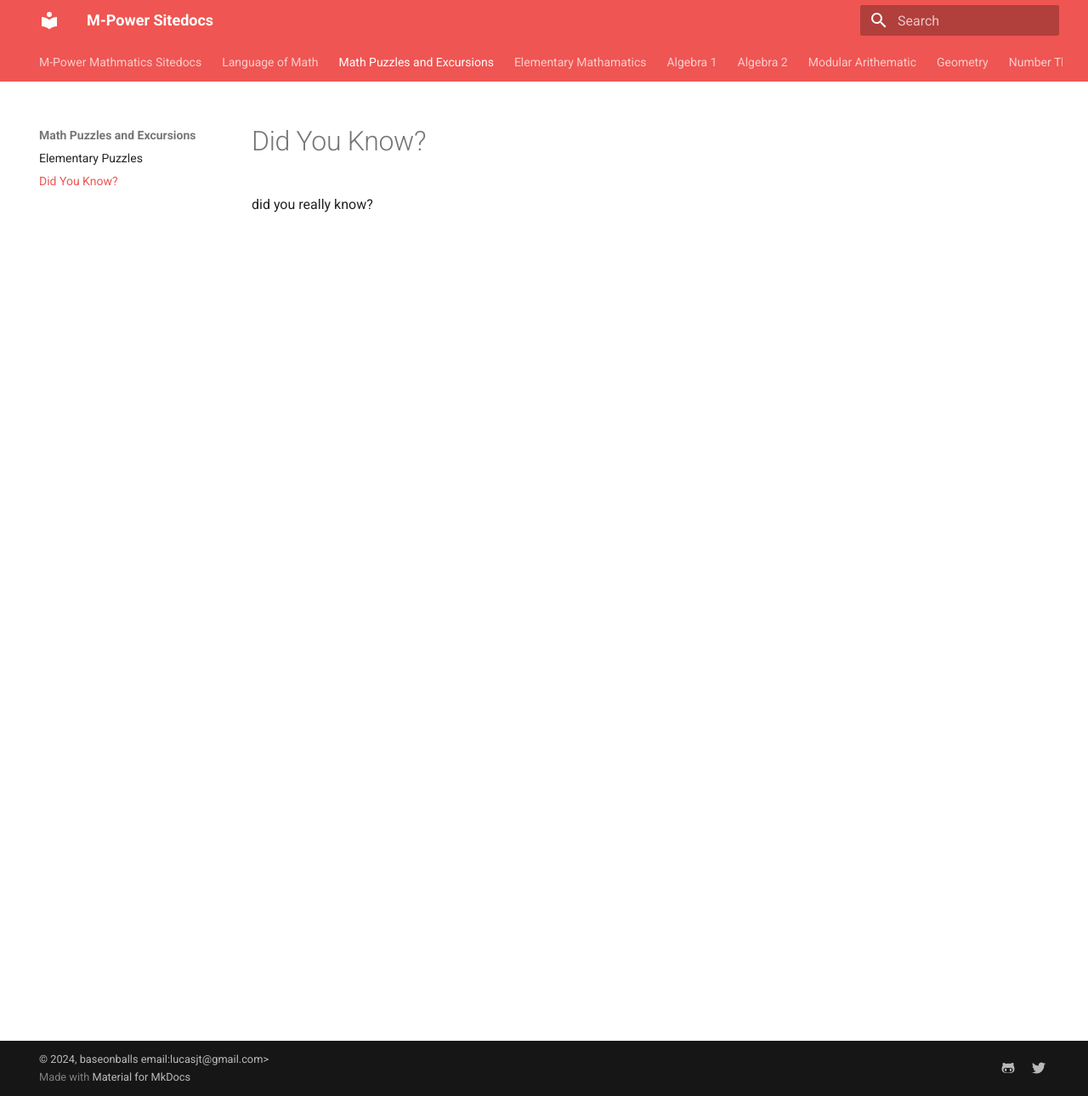
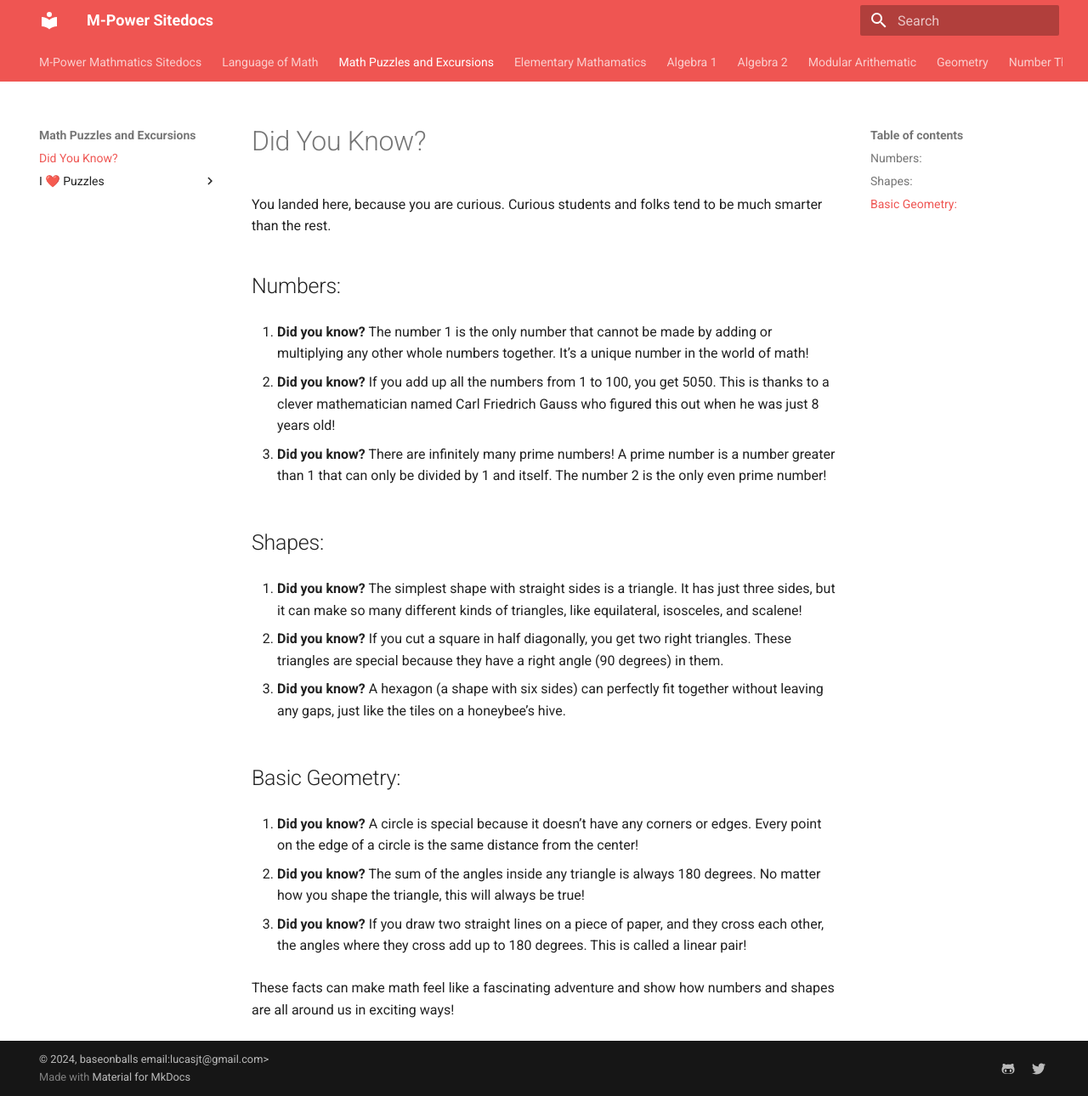
Before and after one commit to baseonballs/mpower-sitedocs, an MkDocs documentation site: the page built from site-docs/mathematics/puzzles/did_you_know.md, in a window 1280 px wide and 1290 px high. Shown: the whole window at 85% size. Built offline with MkDocs 1.6.1 and Material for MkDocs 9.7.7, drawn with Linux system fonts in a browser that asks for light colours.

Commit message:
Added did you know?

```diff
--- a/mkdocs.yml
+++ b/mkdocs.yml
@@ -88,8 +88,11 @@ nav:
       - "Structure of Inequalities": "./mathematics/a1/appendix/lang/structure_inqualities.md"
       - "Structure of Polynomials": "./mathematics/a1/appendix/lang/structure_polynomials.md"
   - "Math Puzzles and Excursions":
-    - "Elementary Puzzles": "./mathematics/puzzles/index.md"
     - "Did You Know?": "./mathematics/puzzles/did_you_know.md"
+    - "I ❤️ Puzzles":
+      - "Puzzle 1 - What is my number?": "./mathematics/elem/puzzles/level-a/puzzle-01.md"
+      - "Puzzle 2 - Magic Square, 3x3": "./mathematics/elem/puzzles/level-a/magic-squares/ms-3x3.md"
+      - "Puzzle 3 - Magic Square, 4x4": "./mathematics/elem/puzzles/level-a/magic-squares/ms-4x4.md"
   - "Elementary Mathamatics":
     - "Number Sets" :
       - "Classification of Numbers": "./mathematics/elem/number-sets/set_numbers.md"
@@ -99,10 +102,6 @@ nav:
       - "Decimal - Base 10": "./mathematics/elem/number-system/decimal.md"
       - "Binary - Base 2": "./mathematics/elem/number-system/binary.md"
       - "Hexdecimal - Base 16": "./mathematics/elem/number-system/hexidecimal.md"
-    - "I ❤️ Puzzles":
-      - "Puzzle 1 - What is my number?": "./mathematics/elem/puzzles/level-a/puzzle-01.md"
-      - "Puzzle 2 - Magic Square, 3x3": "./mathematics/elem/puzzles/level-a/magic-squares/ms-3x3.md"
-      - "Puzzle 3 - Magic Square, 4x4": "./mathematics/elem/puzzles/level-a/magic-squares/ms-4x4.md"
   - "Algebra 1":
     - "Equation Forms & Structures":
       - "Intro": "page-404.md"
--- a/site-docs/mathematics/puzzles/did_you_know.md
+++ b/site-docs/mathematics/puzzles/did_you_know.md
@@ -1,3 +1,26 @@
 # Did You Know?
 
-did you really know?
+You landed here, because you are curious. Curious students and folks tend to be much smarter than the rest.
+
+## Numbers:
+1. **Did you know?** The number 1 is the only number that cannot be made by adding or multiplying any other whole numbers together. It’s a unique number in the world of math!
+
+2. **Did you know?** If you add up all the numbers from 1 to 100, you get 5050. This is thanks to a clever mathematician named Carl Friedrich Gauss who figured this out when he was just 8 years old!
+
+3. **Did you know?** There are infinitely many prime numbers! A prime number is a number greater than 1 that can only be divided by 1 and itself. The number 2 is the only even prime number!
+
+## Shapes:
+1. **Did you know?** The simplest shape with straight sides is a triangle. It has just three sides, but it can make so many different kinds of triangles, like equilateral, isosceles, and scalene!
+
+2. **Did you know?** If you cut a square in half diagonally, you get two right triangles. These triangles are special because they have a right angle (90 degrees) in them.
+
+3. **Did you know?** A hexagon (a shape with six sides) can perfectly fit together without leaving any gaps, just like the tiles on a honeybee’s hive.
+
+## Basic Geometry:
+1. **Did you know?** A circle is special because it doesn’t have any corners or edges. Every point on the edge of a circle is the same distance from the center!
+
+2. **Did you know?** The sum of the angles inside any triangle is always 180 degrees. No matter how you shape the triangle, this will always be true!
+
+3. **Did you know?** If you draw two straight lines on a piece of paper, and they cross each other, the angles where they cross add up to 180 degrees. This is called a linear pair!
+
+These facts can make math feel like a fascinating adventure and show how numbers and shapes are all around us in exciting ways!
```
Also changed, not shown: site-docs/mathematics/puzzles/did_you_know2.md (added, +43 -0 lines).
